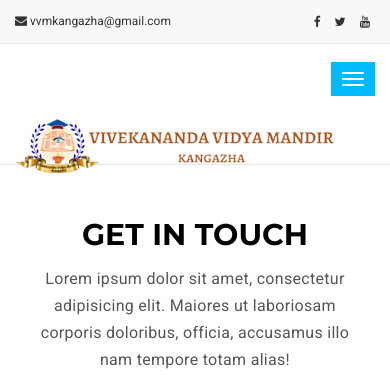
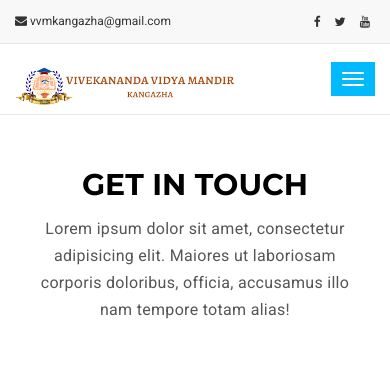
Before and after one commit to vvmKangazha/vvmWebsite, a PHP site: page /contact.html in a window 390 px wide. Shown: the top 385 px of the page. Run offline with PHP 8.4, Linux system fonts and the light colour scheme.

Commit message:
Add files via upload

```diff
--- a/assets/css/style.css
+++ b/assets/css/style.css
@@ -214,6 +214,21 @@ img {
     height:64px;
   }
   }
+  @media (max-width: 860px) {
+    #mu-menu .navbar-header .navbar-brand img {
+      /* margin-bottom: 200px; */
+      width:220px;
+      height:44px;
+    }
+    }
+
+    @media (max-width: 340px) {
+      #mu-menu .navbar-header .navbar-brand img {
+        /* margin-bottom: 200px; */
+        width:180px;
+        height:36px;
+      }
+      }
   /* @media (max-width: 700px) {
     #mu-menu .navbar-header .navbar-brand {
       color: #333;
```
